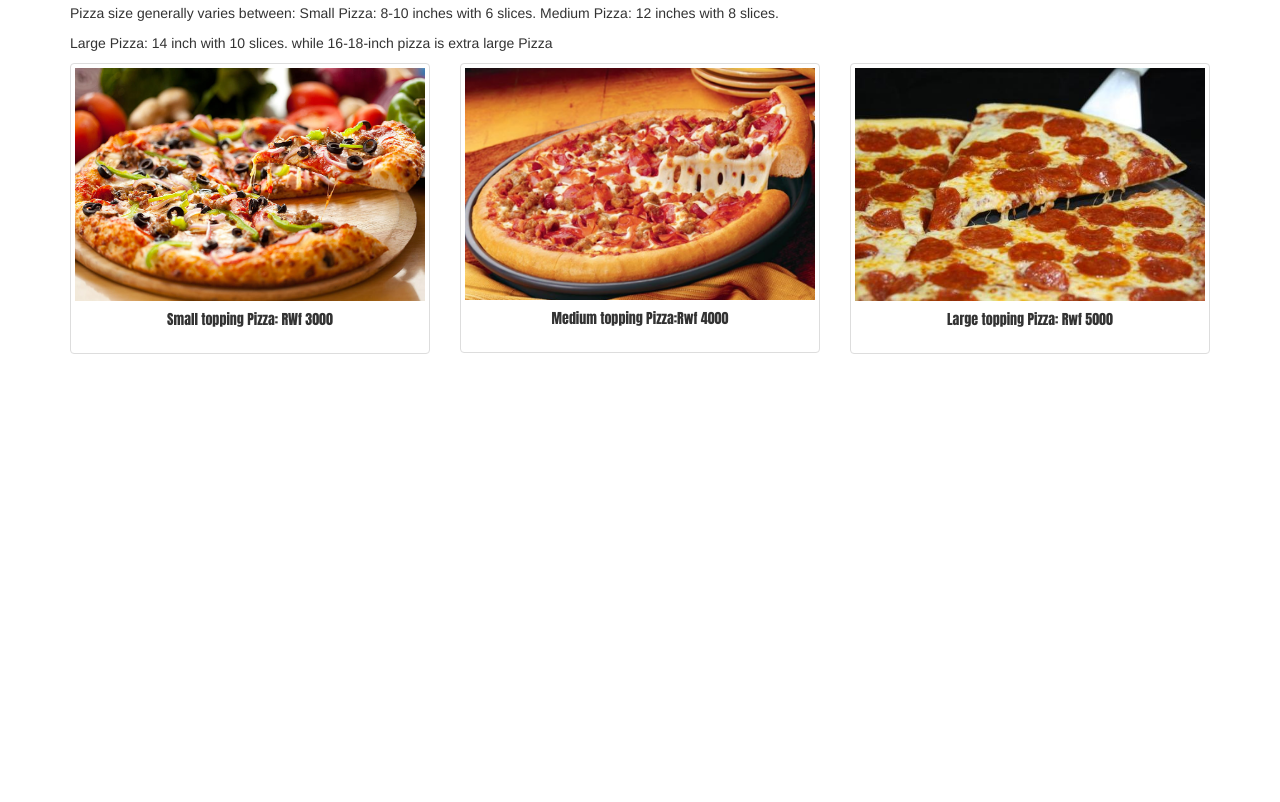
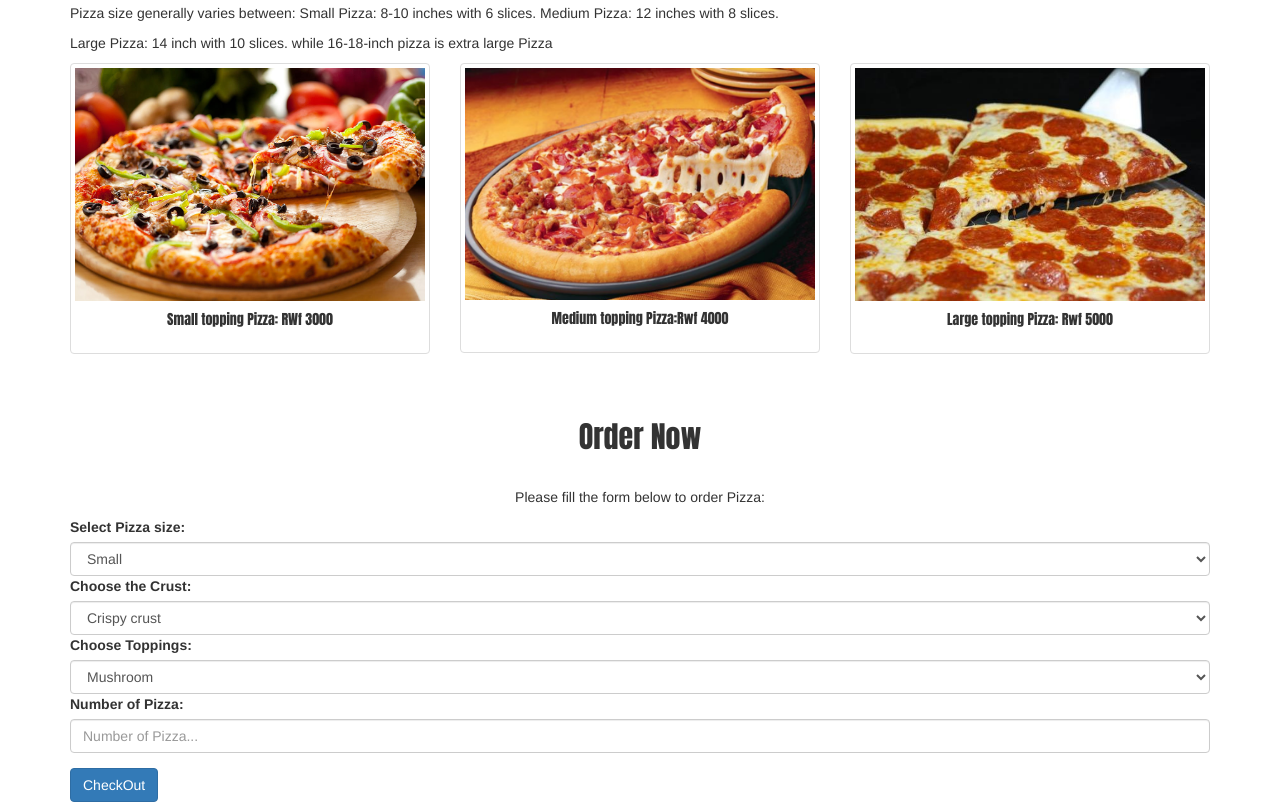
Before and after one commit to Floride125-art/Pizza, a plain HTML site: page index.html in a window 1280 px wide. Shown: the part 1481-2283 px from the top of the page. Before the commit the page ends 1855 px from the top, so only its background shows below. Drawn offline with nearby package versions, Linux system fonts and the light colour scheme.

Commit message:
added order form in html

```diff
--- a/index.html
+++ b/index.html
@@ -30,7 +30,7 @@
     <h2>About Us</h2>
     <div class="row">
       <div class="col-sm-6">
-        <img src="img/rahure.jpg">
+        <img src="img/rahure.jpg" id="abpic">
       </div>
       <div class="col-sm-6">
         <h3>Welcome 2 getPizza</h3>
@@ -85,6 +85,40 @@
       </div>
     </div>
   </div>
+  <div class="container" id="orders">
+    <h2>Order Now</h2>
+
+    <form action="/action_page.php" class="was-validated" id="formFull">
+      <p style="text-align: center;">Please fill the form below to order Pizza:</p>
+      <div class="form-group">
+        <label for="uname">Select Pizza size:</label><br>
+        <select class="form-control form-control-lg" id="sizes">
+          <option  value=400>Small</option>
+          <option  value=700>Medium</option>
+          <option  value=1000 >Large</option>
+        </select>
+        <label for="uname">Choose the Crust:</label><br>
+        <select class="form-control form-control-lg" id="crusts">
+          <option value=250>Crispy crust</option>
+          <option value=310>Stuffed Crust</option>
+          <option value=370> Gluten-free crust</option>
+
+        </select>
+        <label for="uname" >Choose Toppings:</label><br>
+        <select class="form-control form-control-lg" id="toppings">
+          <option value=150 >Mushroom</option>
+          <option value=100 >Onions</option>
+          <option val=300 >Sausage</option>
+
+        </select>
+        <label for="uname">Number of Pizza:</label><br>
+        <input type="number" class="form-control" id="inputNumber" placeholder="Number of Pizza..." required>
+
+        </select>
+        </div>
+      <button type="submit" class="btn btn-primary" id="send">CheckOut</button>
+    </form>
+  </div>
 
   <link rel="stylesheet" type="text/css" href="css/index.css">
 
```
